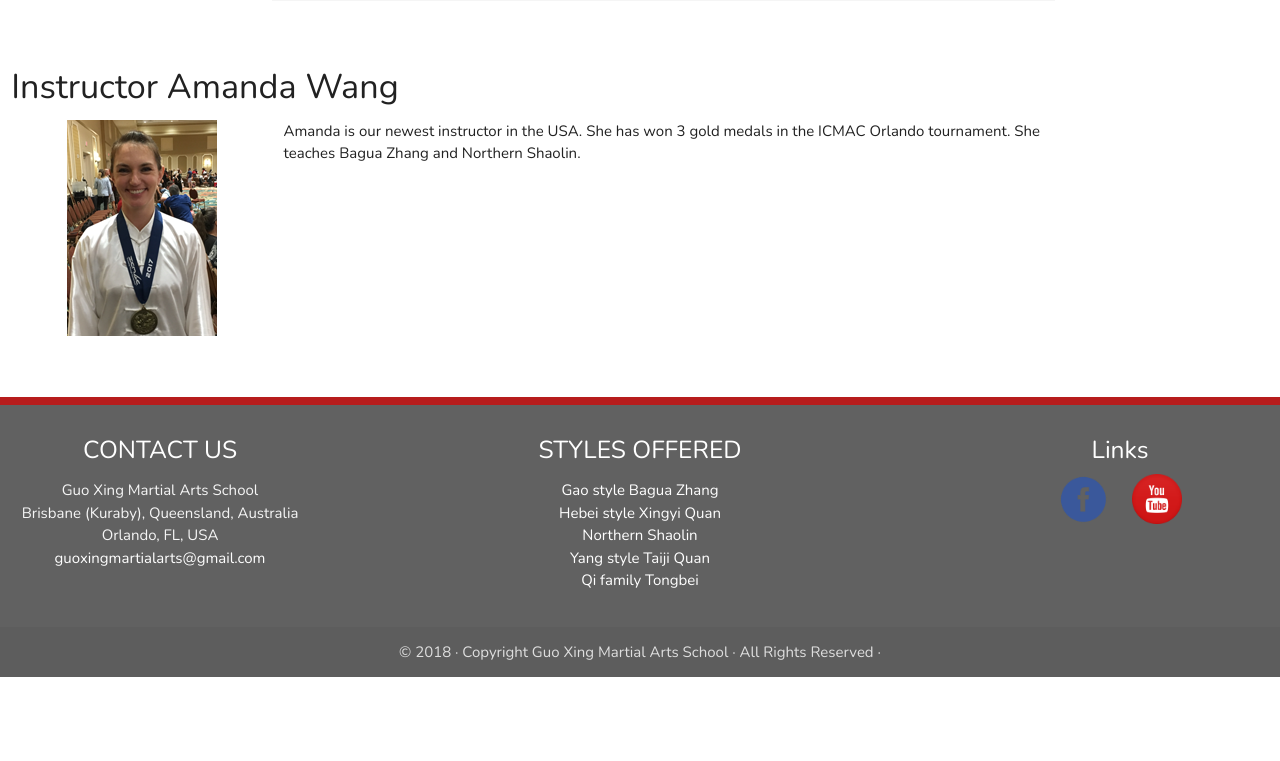
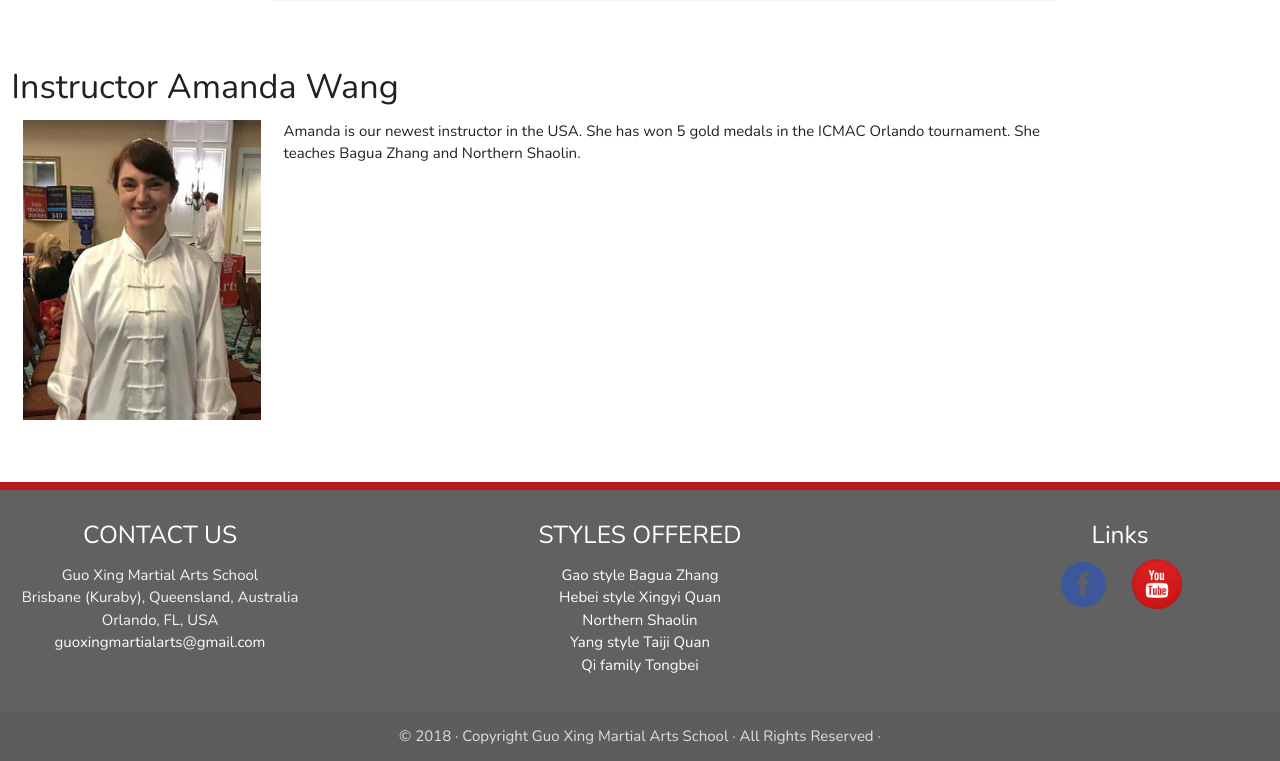
Before and after one commit to amandarwang001/GXMA, a PHP site: page /GXMA/guoxingmartialarts.com/AboutUs in a window 1280 px wide. Shown: the part 4850-5611 px from the top of the page. Before the commit the page ends 5527 px from the top, so only its background shows below. Run offline with PHP 8.4, Linux system fonts and the light colour scheme; data that the repository does not hold is empty; some libraries are stand-ins or nearby versions.

Commit message:
updated amanda's pic

```diff
--- a/guoxingmartialarts.com/includes/aboutus.php
+++ b/guoxingmartialarts.com/includes/aboutus.php
@@ -284,9 +284,9 @@
         <div id="aboutamanda" class="section scrollspy">
             <h4>Instructor Amanda Wang</h4>
             <div class="row">
-                <div class="col m3 center"><img class="responsive-img" src="<?= IMAGE_URL ?>amandawang.png"
+                <div class="col m3 center"><img class="responsive-img" src="<?= IMAGE_URL ?>amandawang.jpg"
                                                 alt="Shifu David Cheng"></div>
-                <div class="col m9">Amanda is our newest instructor in the USA. She has won 3 gold medals in the ICMAC
+                <div class="col m9">Amanda is our newest instructor in the USA. She has won 5 gold medals in the ICMAC
                     Orlando tournament. She teaches Bagua Zhang and Northern Shaolin.
                 </div>
             </div>
```
Also changed, not shown: guoxingmartialarts.com/assets/img/amandawang.jpg (added).
